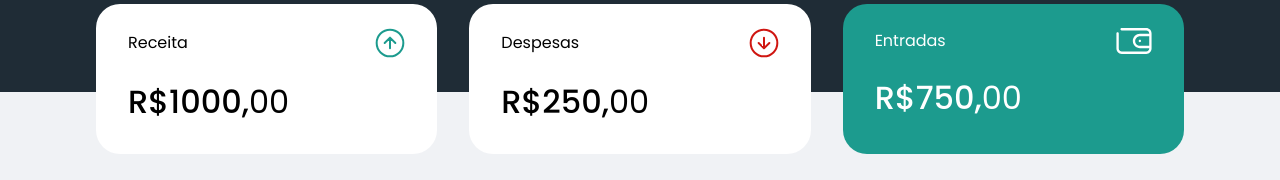
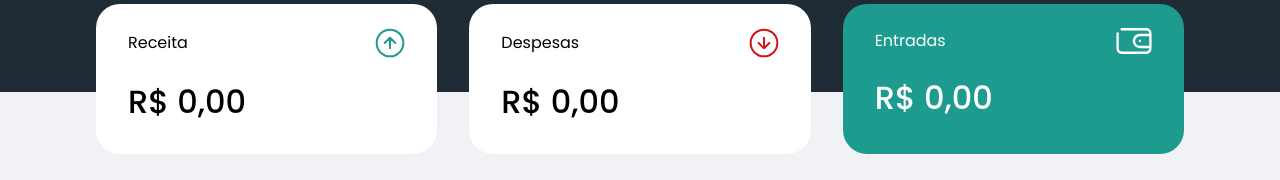
Before and after one commit to mylenavitoriano/dasboard-money, a React (Create React App) app: page / in a window 1280 px wide. Shown: the part 180-360 px from the top of the page. Built offline with nearby package versions, Linux system fonts and the light colour scheme; no server answers; what miragejs would draw is missing.

Commit message:
projeto finalizado, totalmente funcional

```diff
--- a/src/App.tsx
+++ b/src/App.tsx
@@ -3,7 +3,7 @@
 import { Dashboard } from "./components/Dashboard";
 import { Header } from "./components/Header";
 import { NewTransactionModal } from "./components/NewTransactionModal";
-import { TransactionsProvider } from "./TransactionsContext";
+import { TransactionsProvider } from "./hooks/useTransactions";
 
 import { GlobalStyle } from "./styles/global";
 
--- a/src/components/NewTransactionModal/index.tsx
+++ b/src/components/NewTransactionModal/index.tsx
@@ -5,9 +5,8 @@
 import { Container, RadioBox, TransactionTypeContainer } from './styles';
 
 import Modal from 'react-modal'
-import { api } from '../../services/api';
-import { FormEvent, useState, useContext } from 'react';
-import { TransactionsContext } from '../../TransactionsContext';
+import { FormEvent, useState } from 'react';
+import { useTransactions } from '../../hooks/useTransactions';
 
 interface NewTransactionModalProps {
     isOpen: boolean;
@@ -16,7 +15,7 @@
 
 export function NewTransactionModal ({ isOpen, onRequestClose }: NewTransactionModalProps) {
 
-    const { createTransaction } = useContext(TransactionsContext)
+    const { createTransaction } = useTransactions()
 
     const [title, setTitle] = useState('')
     const [amount, setAmount] = useState(0)
--- a/src/components/Summary/index.tsx
+++ b/src/components/Summary/index.tsx
@@ -1,15 +1,29 @@
 import incomeImg from '../../assets/receita.svg'
 import outcomeImg from '../../assets/despesa.svg'
 import totalImg from '../../assets/carteira.svg'
-import { useContext } from 'react';
-
 
 import { Container } from "./styles";
-import { TransactionsContext } from '../../TransactionsContext';
+import { useTransactions } from '../../hooks/useTransactions';
 
 export function Summary () {
 
-    const {transactions} = useContext(TransactionsContext)
+    const {transactions} = useTransactions()
+
+    const summary = transactions.reduce((acc, transaction) => {
+        if(transaction.type === 'deposit'){
+            acc.deposits += transaction.amount;
+            acc.total += transaction.amount;
+        } else {
+            acc.withdraws += transaction.amount;
+            acc.total -= transaction.amount;
+        }
+
+        return acc
+    }, {
+        deposits: 0,
+        withdraws: 0,
+        total: 0,
+    })
 
     return (
         <Container>
@@ -18,7 +32,12 @@
                     <p>Receita</p>
                     <img src={incomeImg} alt="" />
                 </header>
-                <strong>R$1000,<span>00</span></strong>
+                <strong>
+                    {new Intl.NumberFormat('pt-BR', {
+                        style: 'currency',
+                        currency: 'BRL'
+                    }).format(summary.deposits)}
+                </strong>
             </div>
 
             <div>
@@ -26,7 +45,12 @@
                     <p>Despesas</p>
                     <img src={outcomeImg} alt="" />
                 </header>
-                <strong>R$250,<span>00</span></strong>
+                <strong>
+                    {new Intl.NumberFormat('pt-BR', {
+                        style: 'currency',
+                        currency: 'BRL'
+                    }).format(summary.withdraws)}
+                </strong>
             </div>
 
             <div className='highlight-background'>
@@ -34,7 +58,12 @@
                     <p>Entradas</p>
                     <img src={totalImg} alt="" />
                 </header>
-                <strong>R$750,<span>00</span></strong>
+                <strong>
+                    {new Intl.NumberFormat('pt-BR', {
+                        style: 'currency',
+                        currency: 'BRL'
+                    }).format(summary.total)}
+                </strong>
             </div>
 
         </Container>
--- a/src/components/TransactionsTable/index.tsx
+++ b/src/components/TransactionsTable/index.tsx
@@ -1,12 +1,11 @@
-import { useContext } from "react";
-import { TransactionsContext } from "../../TransactionsContext";
+import { useTransactions } from "../../hooks/useTransactions";
 
 import { Container } from "./styles";
 
 
 export function TransactionsTable () {
 
-    const {transactions} = useContext(TransactionsContext)
+    const {transactions} = useTransactions()
 
     return(
         <Container>
@@ -25,6 +24,7 @@
                         <tr key={transaction.id}>
                             <td>{transaction.title}</td>
                             <td className={transaction.type}>
+                                {transaction.type == "withdraw" ? "- " : ""}
                                 {new Intl.NumberFormat('pt-BR', {
                                     style: 'currency',
                                     currency: 'BRL'
--- a/src/TransactionsContext.tsx
+++ b/src/hooks/useTransactions.tsx
@@ -1,5 +1,5 @@
-import { createContext, useEffect, useState, ReactNode } from 'react'
-import { api } from './services/api'
+import { createContext, useEffect, useState, ReactNode, useCallback, useContext } from 'react'
+import { api } from '../services/api'
 
 interface Transaction {
     id: number;
@@ -41,7 +41,7 @@
     }, [])
 
     async function createTransaction(transactionInput: TransactionInput){
-        const response = await api.post('/transactions', transactionInput)
+        const response = await api.post('/transactions', {...transactionInput, createdAt: new Date()})
         const { transaction } = response.data
 
         setTransactions([...transactions, transaction])
@@ -53,3 +53,9 @@
         </TransactionsContext.Provider>
     )
 }
+
+export function useTransactions(){
+    const context = useContext(TransactionsContext)
+
+    return context
+}
```
